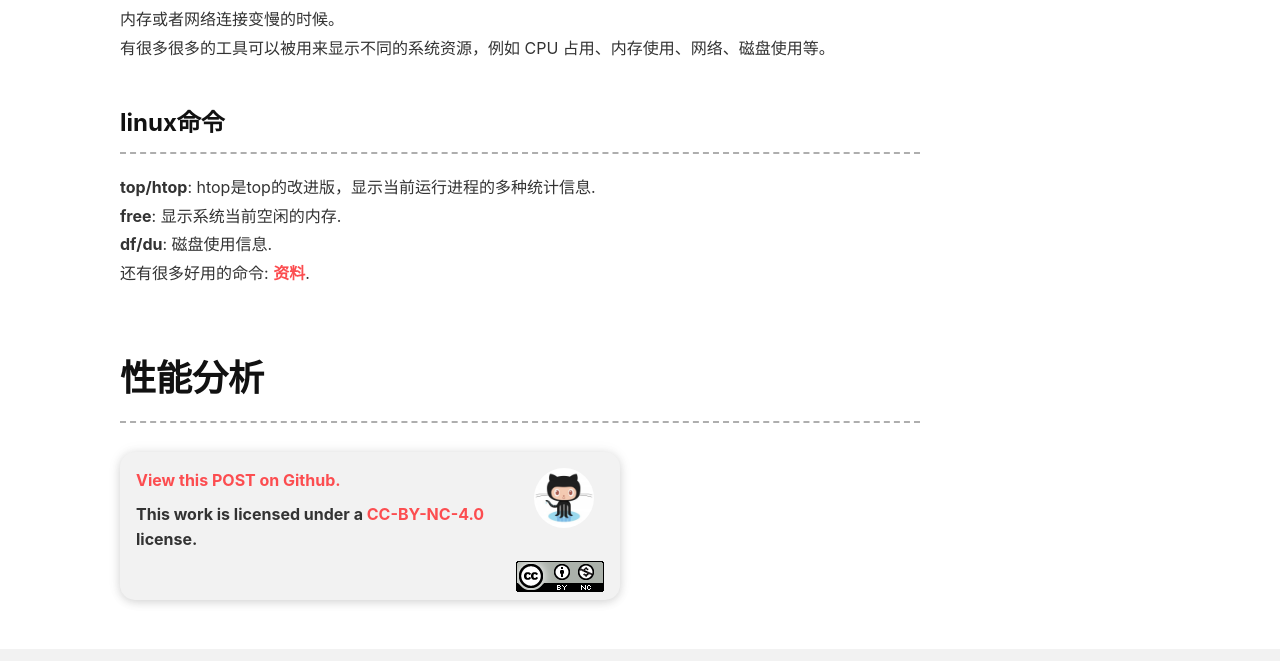
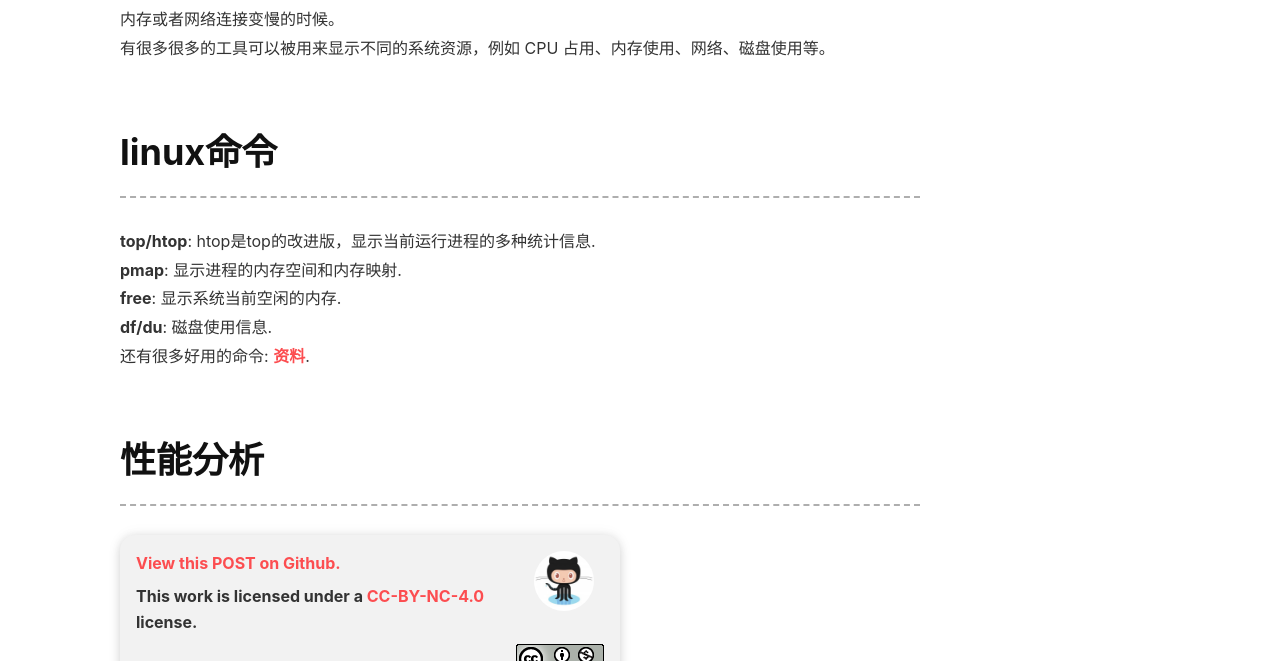
Before and after one commit to fukua95/fukua95.github.io, a Jekyll site: the page built from _posts/2021-03-07-系统调试和性能分析工具.md, in a window 1280 px wide and 900 px high, scrolled down 1191 px, cut to the strip 0-661 px from the top of the window. Built offline with Jekyll 4.4.1, drawn with Linux system fonts in a browser that asks for light colours; nearby versions of some CDN libraries; comment, search, counter and statistics services are not loaded.

Commit message:
Add pmap.

```diff
--- a/_posts/2021-03-07-系统调试和性能分析工具.md
+++ b/_posts/2021-03-07-系统调试和性能分析工具.md
@@ -29,8 +29,9 @@ C/C++没有垃圾回收机制，当你写C/C++很可能会写出内存泄漏(申
 分析程序性能的第一步是搞清楚它所消耗的资源。程序变慢通常是因为它所需要的资源不够了。例如，没有足够的内存或者网络连接变慢的时候。
 有很多很多的工具可以被用来显示不同的系统资源，例如 CPU 占用、内存使用、网络、磁盘使用等。
 
-## linux命令
+# linux命令
 **top/htop**: htop是top的改进版，显示当前运行进程的多种统计信息.
+**pmap**: 显示进程的内存空间和内存映射.
 **free**: 显示系统当前空闲的内存.
 **df/du**: 磁盘使用信息.
 还有很多好用的命令: [资料](https://missing-semester-cn.github.io/2020/debugging-profiling/).
```
